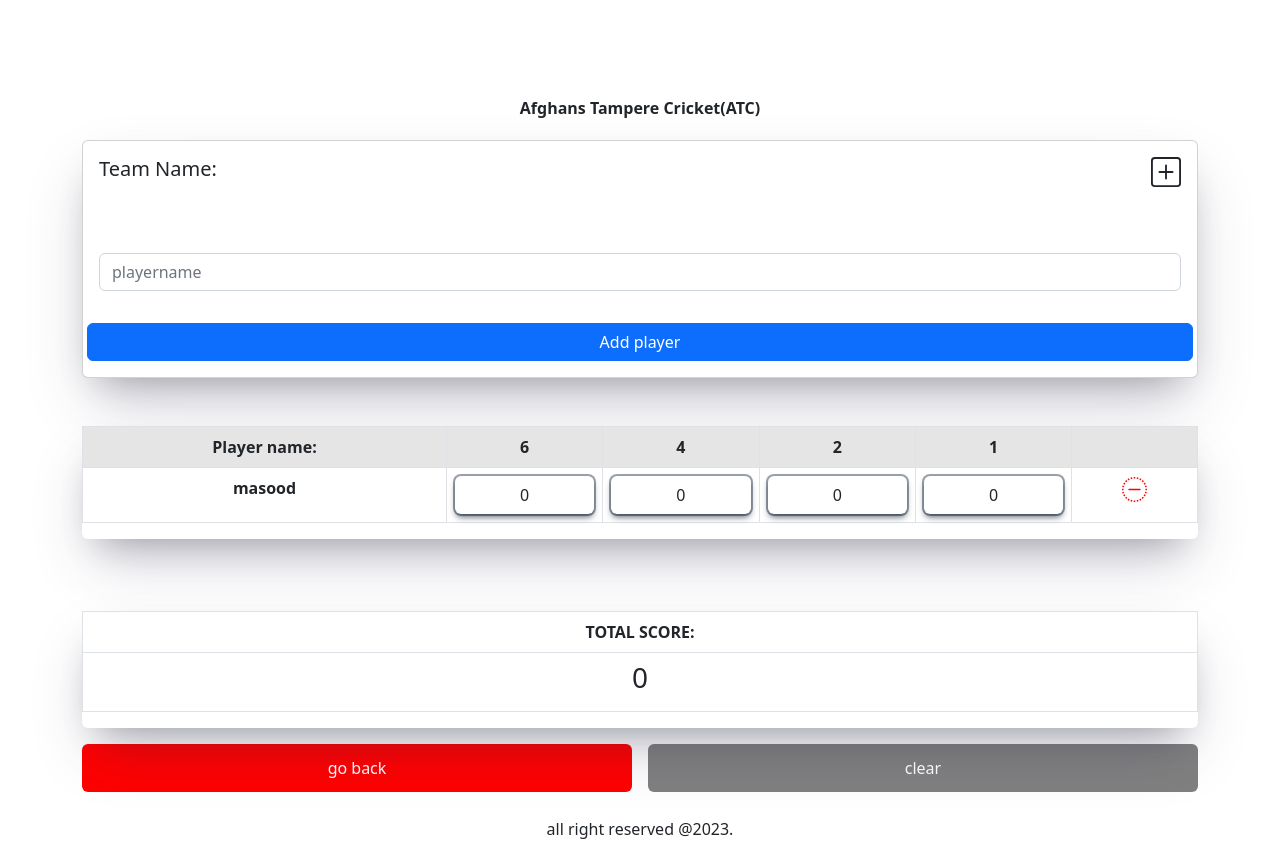
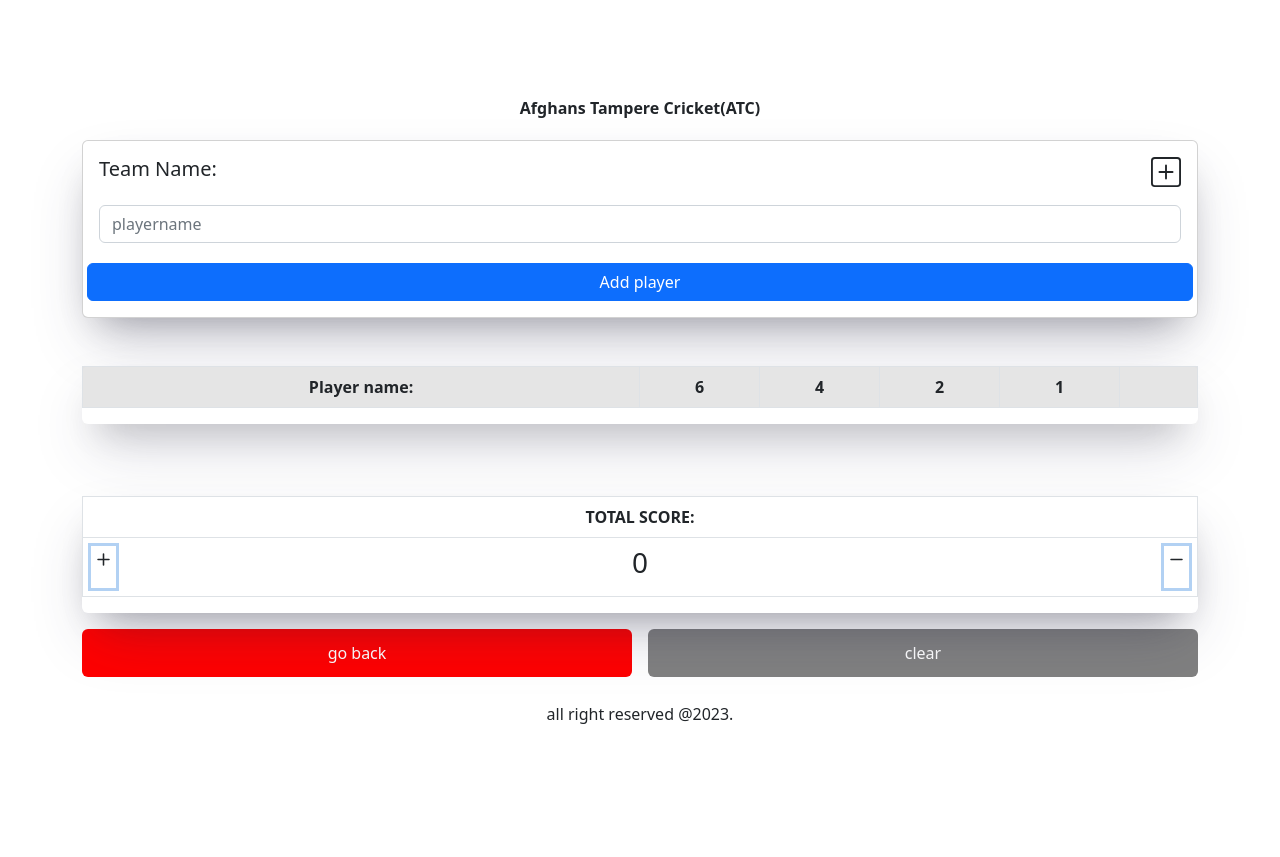
Before and after one commit to MasoodAhmadi/reactbasics, a React (Create React App) app: page /scores in a window 1280 px wide. After the commit the page ends 800 px from the top, so only its background shows below. Built offline with nearby package versions, Linux system fonts and the light colour scheme.

Commit message:
tatal score is added

```diff
--- a/src/homepage/scoreboard.page.jsx
+++ b/src/homepage/scoreboard.page.jsx
@@ -3,7 +3,13 @@ import { Button, Form, InputGroup, Row } from 'react-bootstrap';
 import { Card } from 'react-bootstrap';
 import { useHistory } from 'react-router-dom';
 import { Container } from 'react-bootstrap';
-import { App, PlusSquare, DashCircleDotted } from 'react-bootstrap-icons';
+import {
+  App,
+  PlusSquare,
+  DashCircleDotted,
+  Plus,
+  Dash,
+} from 'react-bootstrap-icons';
 import { TeamModal } from './modal';
 // import generate from './screenshot';
 
@@ -28,6 +34,14 @@ function ScoreBoard() {
   const handleShow = () => setShow(true);
   const [show, setShow] = useState(false);
   const [deactive, setDeactive] = useState(false);
+  const [chalk, setChalk] = useState('');
+  const [notes, setNotes] = useState(() => {
+    const savedState = localStorage.getItem('stateString');
+    const notes = JSON.parse(savedState);
+    return notes || [];
+  });
+  const [items, setItems] = useState(highScores);
+
   const [countSix, setCountSix] = useState(() => {
     const savedState = localStorage.getItem('sixRuns');
     const notes = JSON.parse(savedState);
@@ -50,19 +64,14 @@ function ScoreBoard() {
     return notes || 0;
   });
 
-  const [totalScore, setTotalScore] = useState(() => {
-    const savedState = localStorage.getItem('totalScore');
-    const notes = JSON.parse(savedState);
-    return notes || '';
-  });
-
   const [teamName, setTeamName] = useState(() => {
     const savedState = localStorage.getItem('teamName');
     const notes = JSON.parse(savedState);
     return notes || '';
   });
-
-  const [items, setItems] = useState(highScores);
+  useEffect(() => {
+    localStorage.setItem('stateString', JSON.stringify(notes));
+  }, [notes]);
   //count six runs
   useEffect(() => {
     localStorage.setItem('sixRuns', JSON.stringify(countSix));
@@ -100,42 +109,9 @@ function ScoreBoard() {
   }, []);
 
   useEffect(() => {
-    localStorage.setItem('totalScore', JSON.stringify(totalScore));
-  }, []);
-
-  useEffect(() => {
     localStorage.setItem('teamName', JSON.stringify(teamName));
   }, [teamName]);
 
-  // useEffect(() => {
-  //   localStorage.setItem('highScores', JSON.stringify(highScores));
-  // }, [items]);
-
-  // useEffect(() => {
-  //   JSON.parse(localStorage.getItem('highscores'));
-  // }, []);
-
-  // const updateNotes = (event) => {
-  //   event.preventDefault();
-  //   // var newNotes = notes.slice();
-  //   if (palyname === '') {
-  //     return;
-  //   } else {
-  //     setNotes(palyname);
-  //     // newNotes.push(palyname);
-  //   }
-  // };
-
-  // const updateChalk = (event) => {
-  //   setChalk(event.target.value);
-  // };
-  // const updateNotes2 = (event) => {
-  //   event.preventDefault();
-  //   var newNotes = notes.slice();
-  //   newNotes.push(chalk);
-  //   setChalk('');
-  //   setNotes(newNotes);
-  // };
   const countIncrementSix = () => {
     // Update state with incremented value
     setCountSix(countSix + 1);
@@ -154,8 +130,17 @@ function ScoreBoard() {
   };
   console.log('items', items);
   const Total = countSix * 6 + countFour * 4 + countTwo * 2 + count * 1;
+  const updateNotes2 = (event) => {
+    event.preventDefault();
+    var newNotes = notes.slice();
+    newNotes.push(chalk);
+    setChalk('');
+    setNotes(newNotes);
+  };
 
-  console.log('total', Total);
+  const notesList = notes.map((note) => <>{note}</>);
+
+  console.log('notesList', notesList);
   return (
     <Container>
       <Card
@@ -176,23 +161,23 @@ function ScoreBoard() {
               setName={setTeamName}
             />
           </Card.Title>
-          <br />
-          <br />
           <Row>
             <Card.Text>
-              <InputGroup className='mb-3'>
+              <InputGroup className='mb-1'>
                 <Form.Control
                   onChange={(event) => {
-                    setItems(event.target.value);
+                    setChalk(event.target.value);
                   }}
-                  value={items.name}
+                  value={chalk}
                   placeholder='playername'
                   aria-label='playername'
                   aria-describedby='basic-addon1'
                 />
               </InputGroup>
             </Card.Text>
-            <Button variant='primary'>Add player</Button>
+            <Button variant='primary' onClick={updateNotes2}>
+              Add player
+            </Button>
             {/* <Button
                 variant='primary'
                 onClick={() => {
@@ -225,9 +210,10 @@ function ScoreBoard() {
             </tr>
           </thead>
           <tbody>
+            {notes.map((note) => (
               <tr className='text-center text-bold'>
                 <>
-                <th scope='row'>masood</th>
+                  <th scope='row'>{note}</th>
                   <th
                     scope='row'
                     onClick={deactive === false ? countIncrementSix : null}
@@ -323,6 +309,7 @@ function ScoreBoard() {
                 </DashCircleDotted> */}
                 </th>
               </tr>
+            ))}
           </tbody>
         </table>
       </Card>
@@ -351,8 +338,24 @@ function ScoreBoard() {
           </thead>
           <tbody>
             <tr>
-              <th className='d-flex justify-content-center'>
+              <th className='d-flex justify-content-between'>
+                <>
+                  <div
+                    style={{
+                      boxShadow: 'rgba(3, 102, 214, 0.3) 0px 0px 0px 3px',
+                    }}
+                  >
+                    <Plus size={25} />
+                  </div>
                   <h3>{Total}</h3>
+                  <div
+                    style={{
+                      boxShadow: 'rgba(3, 102, 214, 0.3) 0px 0px 0px 3px',
+                    }}
+                  >
+                    <Dash size={25} />
+                  </div>
+                </>
               </th>
             </tr>
           </tbody>
```
Lines whose indentation alone changed are shown as unchanged.
